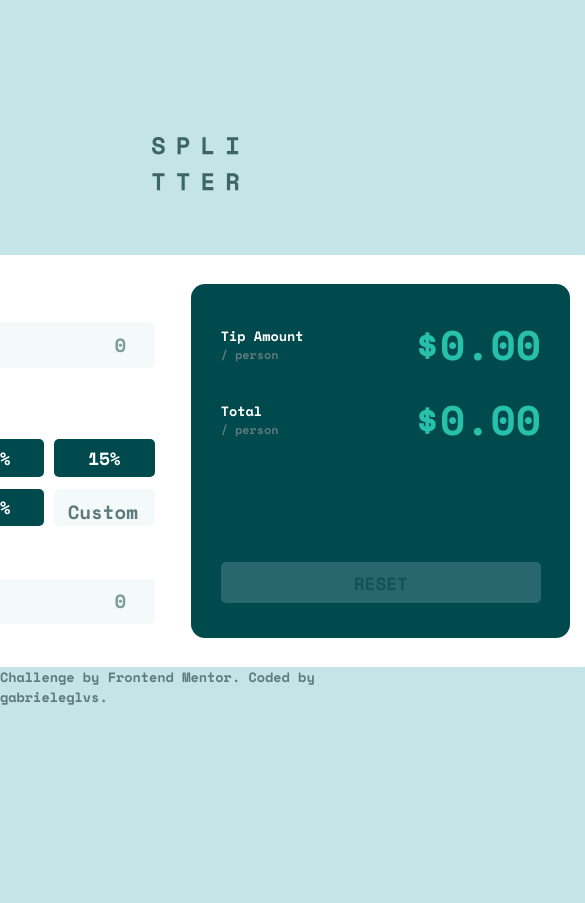
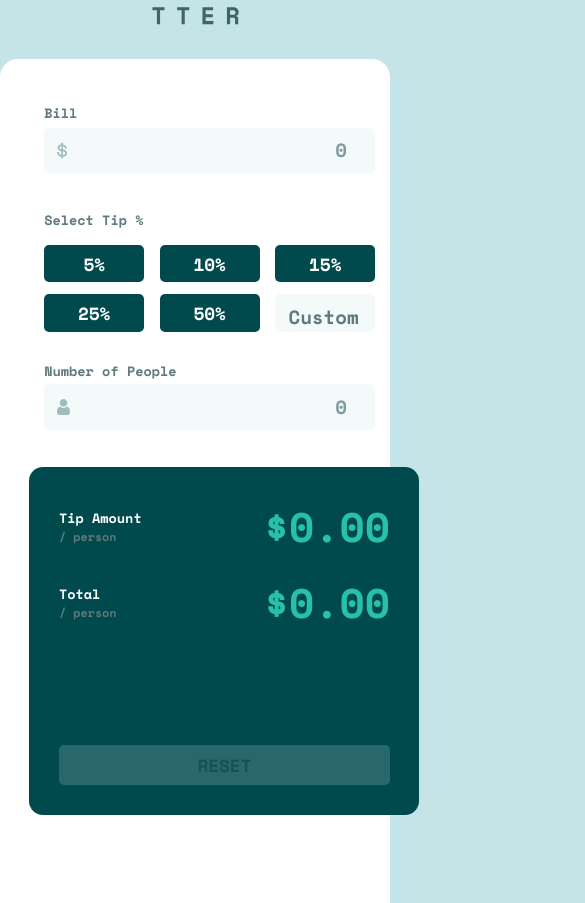
Before and after one commit to gabrieleglvs/tip-calculator-app, a plain HTML site: page index.html in a window 390 px wide. Shown: the whole page, 585 px wide, since content can reach past the window. Before the commit the page ends 844 px from the top, so only its background shows below. Drawn offline with nearby package versions, Linux system fonts and the light colour scheme.

Commit message:
começando a versão mobile

```diff
--- a/index.html
+++ b/index.html
@@ -65,8 +65,6 @@
         </section>
     </main>
     <footer>
-        Challenge by <a href="https://www.frontendmentor.io?ref=challenge" target="_blank">Frontend Mentor</a>.
-        Coded by <a href="#">gabrieleglvs</a>.
     </footer>
     <script type="text/javascript" src="main.js"></script>
 </body>
--- a/styles.css
+++ b/styles.css
@@ -19,8 +19,9 @@ body {
 }
 
 header {
-    width: 55rem;
-    height: 8rem;
+    /*width: 55rem;
+    height: 8rem;*/
+    margin: 2rem auto;
     text-align: center;
 }
 
@@ -33,7 +34,7 @@ header {
     gap: 1.5rem;
     width: 55rem;
     height: 28rem;
-    margin: auto;
+    margin: 0 auto;
     /*box-shadow: 1.5px 1.5px 20px rgba(38, 192, 171, 1);*/
 }
 
@@ -263,3 +264,27 @@ header {
     opacity: 100%;
     color: #00494d; /*mudar a cor via js*/
 }
+
+@media screen and (max-width: 415px) {
+
+    .header {
+
+    }
+
+    .splitter {
+        flex-direction: column;
+        width: 100vw;
+        height: 100vh;
+        border-bottom-left-radius: 0;
+        border-bottom-right-radius: 0;
+
+    }
+
+    .splitter-input {
+        width: 100%;
+    }
+
+    .splitter-output {
+        width: 100%;
+    }
+}
```
